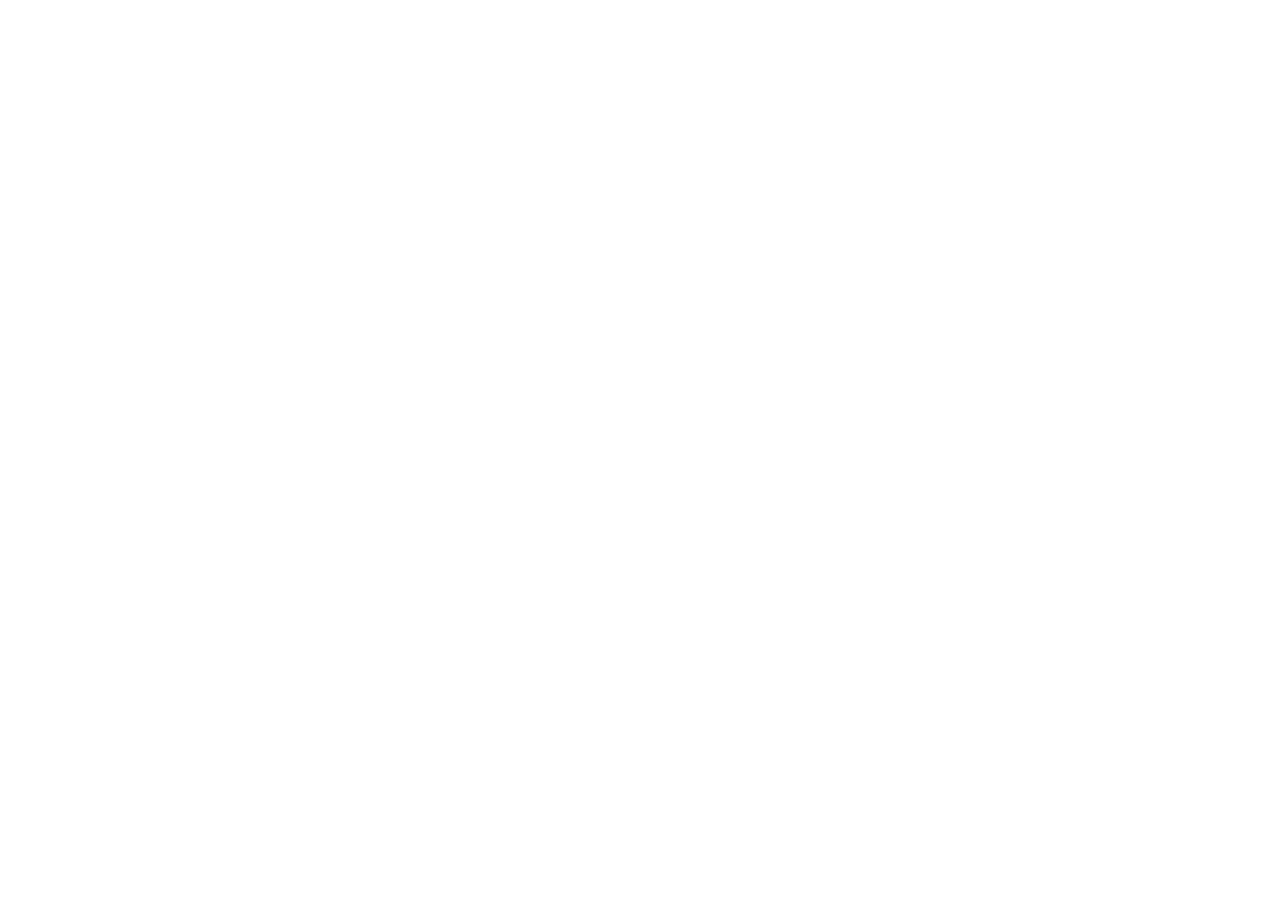
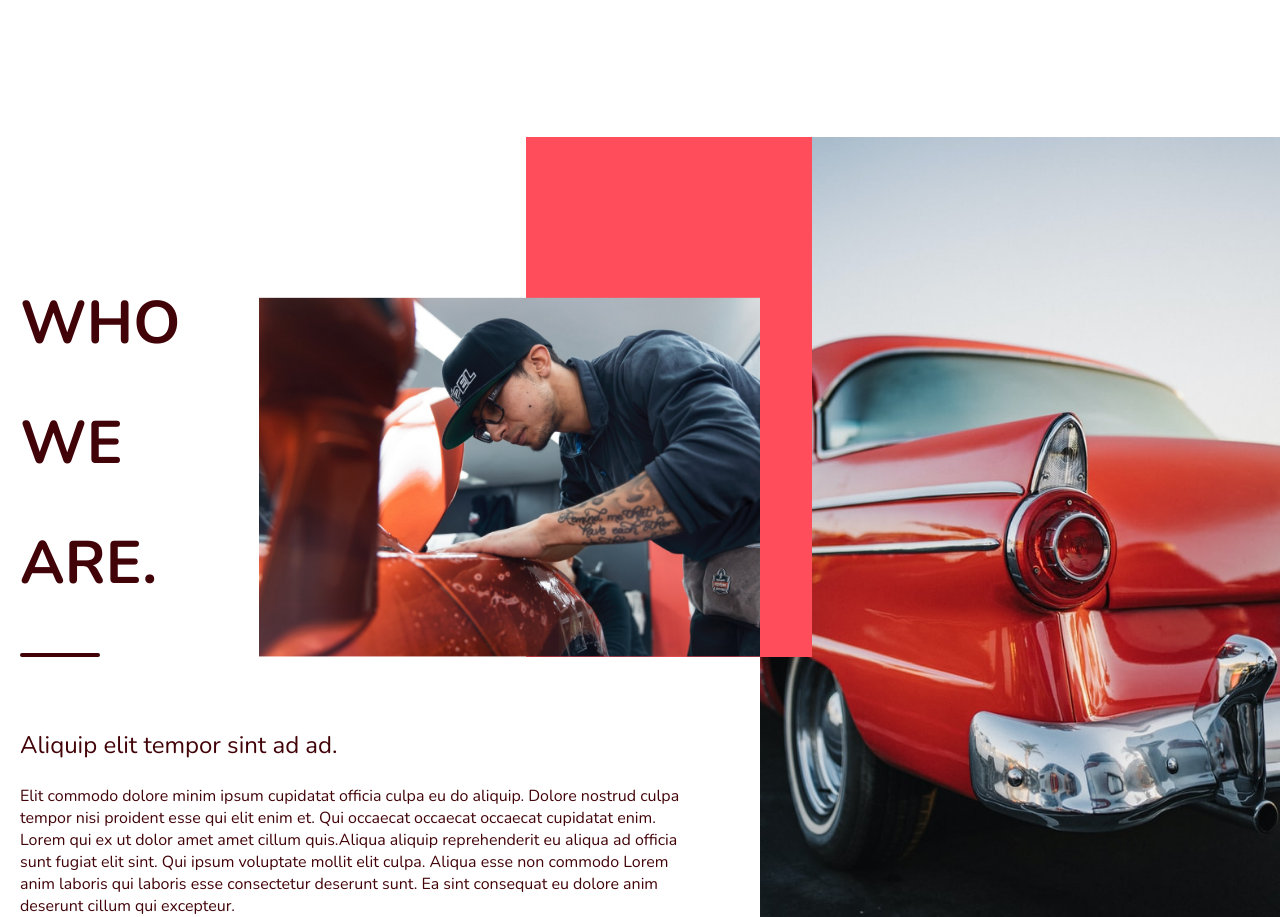
Before and after one commit to oshperez/mafex-landing-page, a React (Create React App) app: page / in a window 1280 px wide. Shown: the part 1880-2797 px from the top of the page. Before the commit the page ends 1953 px from the top, so only its background shows below. Built offline with nearby package versions, Linux system fonts and the light colour scheme; a web font is replaced by a local one.

Commit message:
Add about-us section

```diff
--- a/src/App.js
+++ b/src/App.js
@@ -19,13 +19,15 @@
   ServiceCardImg,
   ServiceCardTextContainer,
 } from "components/ServiceCard.styled";
+import Divider from "components/Divider.styled";
+import GridWrap from "components/GridWrap";
+import serviceCardData from "components/ServiceCard.data";
+import GridArea from "components/GridArea.styled";
 
 import phoneIcon from "assets/icons/phone.svg";
 import arrowIcon from "assets/icons/arrow.svg";
-import autoPatchImg from "assets/images/panel-patch.jpg";
-import Divider from "components/Divider.styled";
-import GridWrap from "components/GridWrap";
-import serviceCardData from "components/ServiceCard.data";
+import technicianImage from "assets/images/technician.png";
+import carRearEndImage from "assets/images/car-rear-end.jpg";
 
 function App() {
   return (
@@ -107,6 +109,42 @@
             </GridWrap>
           </Container>
         </Section>
+        <Section>
+          <Container disableRightGutter>
+            <GridArea>
+              <div>
+                <Heading uppercase oneWordPerLine lineHeight="2em" mb="sm">
+                  Who we are.
+                </Heading>
+                <Divider
+                  position="start"
+                  width="80px"
+                  thickness="4px"
+                  color="text-primary"
+                  round
+                />
+              </div>
+              <div>
+                <Subheading>Aliquip elit tempor sint ad ad.</Subheading>
+                <p>
+                  Elit commodo dolore minim ipsum cupidatat officia culpa eu do
+                  aliquip. Dolore nostrud culpa tempor nisi proident esse qui
+                  elit enim et. Qui occaecat occaecat occaecat cupidatat enim.
+                  Lorem qui ex ut dolor amet amet cillum quis.Aliqua aliquip
+                  reprehenderit eu aliqua ad officia sunt fugiat elit sint. Qui
+                  ipsum voluptate mollit elit culpa. Aliqua esse non commodo
+                  Lorem anim laboris qui laboris esse consectetur deserunt sunt.
+                  Ea sint consequat eu dolore anim deserunt cillum qui
+                  excepteur.
+                </p>
+              </div>
+              <div>
+                <img src={technicianImage} alt="Technician repairig car" />
+              </div>
+              <img src={carRearEndImage} alt="Rear-end of classic car" />
+            </GridArea>
+          </Container>
+        </Section>
       </div>
     </ThemeProvider>
   );
--- a/src/components/Container.styled.js
+++ b/src/components/Container.styled.js
@@ -1,10 +1,25 @@
-import styled from "styled-components";
+import styled, { css } from "styled-components";
 
 const Container = styled.div`
   width: 100%;
   max-width: 1240px;
   padding-inline: 20px;
   margin-inline: auto;
+
+  ${({ disableRightGutter }) =>
+    disableRightGutter &&
+    css`
+      margin-right: 0;
+      padding-right: 0;
+      max-width: 1300px;
+    `}
+  ${({ disableLeftGutter }) =>
+    disableLeftGutter &&
+    css`
+      margin-left: 0;
+      padding-left: 0;
+      max-width: 1300px;
+    `}
 `;
 
 export default Container;
--- a/src/components/Divider.styled.js
+++ b/src/components/Divider.styled.js
@@ -44,7 +44,15 @@
     css`
       border-radius: 200px;
     `}
-
-
+  ${({ position }) =>
+    position === "start" &&
+    css`
+      margin-left: 0;
+    `}
+  ${({ position }) =>
+    position === "end" &&
+    css`
+      margin-right: 0;
+    `}
 `;
 export default Divider;
--- /dev/null
+++ b/src/components/GridArea.styled.js
@@ -0,0 +1,55 @@
+import styled from "styled-components";
+
+const GridArea = styled.div`
+  display: grid;
+  grid-template-columns: minmax(220px, 10%) 1fr 1fr;
+  grid-template-rows: 2fr 1fr;
+  grid-template-areas:
+    "heading img1 img2"
+    "text text img2";
+  padding-block: ${({ theme }) => theme.spacing.xl};
+
+  & > div:first-of-type {
+    grid-area: heading;
+    align-self: end;
+  }
+
+  & > div:nth-child(2) {
+    grid-area: text;
+    align-self: end;
+    padding-right: ${({ theme }) => theme.spacing.xl};
+  }
+
+  & > div:last-of-type {
+    grid-area: img1;
+    position: relative;
+    display: flex;
+    height: 100%;
+    justify-content: flex-end;
+    align-items: flex-end;
+  }
+
+  & > div:last-of-type::after {
+    content: "";
+    position: absolute;
+    right: -10%;
+    bottom: 0;
+    width: 55%;
+    height: 100%;
+    background-color: ${({ theme }) => theme.palette.primary.main};
+    z-index: 1;
+  }
+
+  & > div img {
+    max-width: 100%;
+    max-height: 360px;
+    z-index: 2;
+  }
+
+  & > img {
+    grid-area: img2;
+    max-width: 100%;
+  }
+`;
+
+export default GridArea;
--- a/src/components/Heading.styled.js
+++ b/src/components/Heading.styled.js
@@ -19,10 +19,24 @@
   margin-top: ${(props) => props.marginTop};
   margin-bottom: ${(props) => props.marginBottom};
 
-  ${(props) => props.uppercase && css`
-    text-transform: uppercase;
-  `}
+  ${(props) =>
+    props.uppercase &&
+    css`
+      text-transform: uppercase;
+    `}
 
+  ${(props) =>
+    props.oneWordPerLine &&
+    css`
+      word-spacing: 999rem;
+    `}
+
+
+  ${(props) =>
+    props.lineHeight &&
+    css`
+      line-height: ${props.lineHeight};
+    `}
 `;
 
 export default Heading;
```
Also changed, not shown: src/assets/images/car-rear-end.jpg (added), src/assets/images/technician.png (added).
